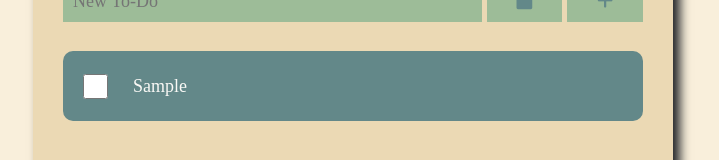
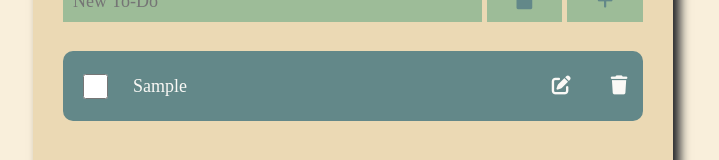
Before and after one commit to NaspoDev/To-Do, a React (Vite) app in the folder client/: page / in a window 1280 px wide. Both pictures are taken after typing "Sample" into the empty fields and a click on the button 892 px from the left and 195 px from the top of the page. Shown: the part 194-354 px from the top of the page, without its empty margins (287-1006 px from the left). Built offline with nearby package versions, Linux system fonts and the light colour scheme; a web font is replaced by a local one.

Commit message:
Added edit and delete buttons (not functional yet)

```diff
--- a/client/src/App.scss
+++ b/client/src/App.scss
@@ -95,7 +95,11 @@
         border-radius: 10px;
         background-color: $dark-grey;
 
-        transition: 0.5s;
+        // need to set display to none because it interferes
+        // with the edit and delete buttons of the first task in the list.
+        &.hidden {
+          display: none;
+        }
       }
     }
   }
@@ -140,6 +144,34 @@
           color: $text-color-white;
         }
       }
+
+      .other-task-actions-container {
+        display: flex;
+        flex-direction: row;
+        align-items: center;
+        justify-content: center;
+        gap: 30px;
+
+        button {
+          background-color: transparent;
+          padding: 5px 5px;
+          font-size: 19px;
+
+          .icon {
+            color: $text-color-white;
+          }
+
+          &:hover {
+            .icon.fa-pen-to-square {
+              color: $theme-color-green;
+            }
+
+            .icon.fa-trash {
+              color: $error-red;
+            }
+          }
+        }
+      }
     }
   }
 }
--- a/client/src/components/Task.jsx
+++ b/client/src/components/Task.jsx
@@ -10,10 +10,14 @@ function Task({ description, dueDate }) {
         <p className="task-due-date">{dueDate}</p>
       </div>
 
-      {/* <div className="other-task-actions-container">
-        <button className="edit-task-button">Edit</button>
-        <button className="delete-task-button">Delete</button>
-      </div> */}
+      <div className="other-task-actions-container">
+        <button className="edit-task-button">
+          <i className="fa-solid fa-pen-to-square icon"></i>
+        </button>
+        <button className="delete-task-button">
+          <i className="fa-solid fa-trash icon"></i>
+        </button>
+      </div>
     </li>
   );
 }
--- a/client/src/components/ToDoForm.jsx
+++ b/client/src/components/ToDoForm.jsx
@@ -35,7 +35,10 @@ function ToDoForm({ addTask }) {
       </div>
 
       {/* Hidden by default. To be used when the due date button is clicked. */}
-      <div className="due-date-selector-container">
+      <div
+        className="due-date-selector-container"
+        id="due-date-selector-container"
+      >
         <input
           type="datetime-local"
           id="due-date-selector"
@@ -56,7 +59,6 @@ function ToDoForm({ addTask }) {
 
   // Submit's form data to the server.
   function handleFormSubmit(event) {
-    console.log("submit event fired!");
     // Prevent the form from refreshing the page on submit.
     event.preventDefault();
 
--- a/client/src/css/App.css
+++ b/client/src/css/App.css
@@ -160,7 +160,9 @@ input[type=checkbox] {
   border: none;
   border-radius: 10px;
   background-color: #333333;
-  transition: 0.5s;
+}
+.ToDoContainer .ToDoForm .due-date-selector-container .due-date-selector.hidden {
+  display: none;
 }
 .ToDoContainer .ToDoList {
   width: 100%;
@@ -196,3 +198,24 @@ input[type=checkbox] {
   font-family: "Poppins ExtraLight";
   color: #faf9f6;
 }
+.ToDoContainer .ToDoList .Task .other-task-actions-container {
+  display: flex;
+  flex-direction: row;
+  align-items: center;
+  justify-content: center;
+  gap: 30px;
+}
+.ToDoContainer .ToDoList .Task .other-task-actions-container button {
+  background-color: transparent;
+  padding: 5px 5px;
+  font-size: 19px;
+}
+.ToDoContainer .ToDoList .Task .other-task-actions-container button .icon {
+  color: #faf9f6;
+}
+.ToDoContainer .ToDoList .Task .other-task-actions-container button:hover .icon.fa-pen-to-square {
+  color: #9dbc98;
+}
+.ToDoContainer .ToDoList .Task .other-task-actions-container button:hover .icon.fa-trash {
+  color: #ffcccc;
+}
```
